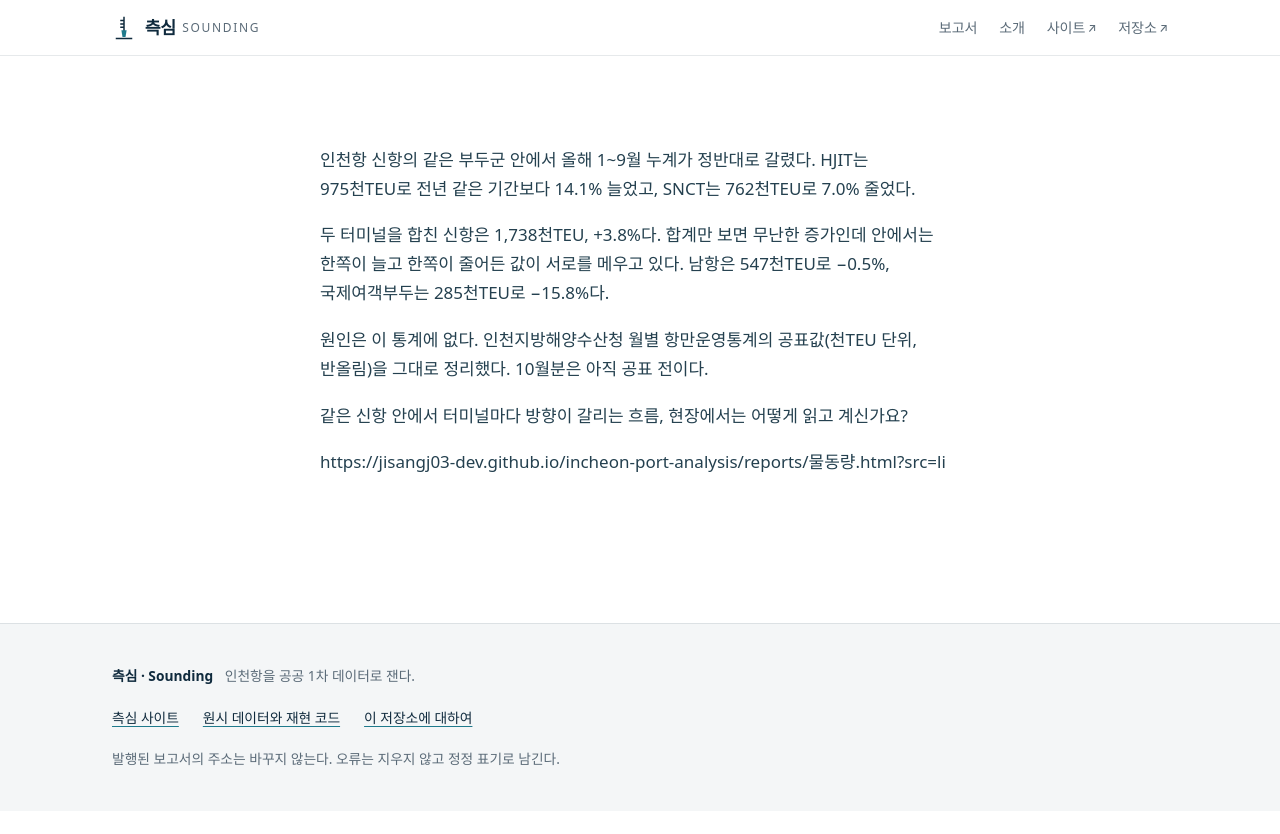
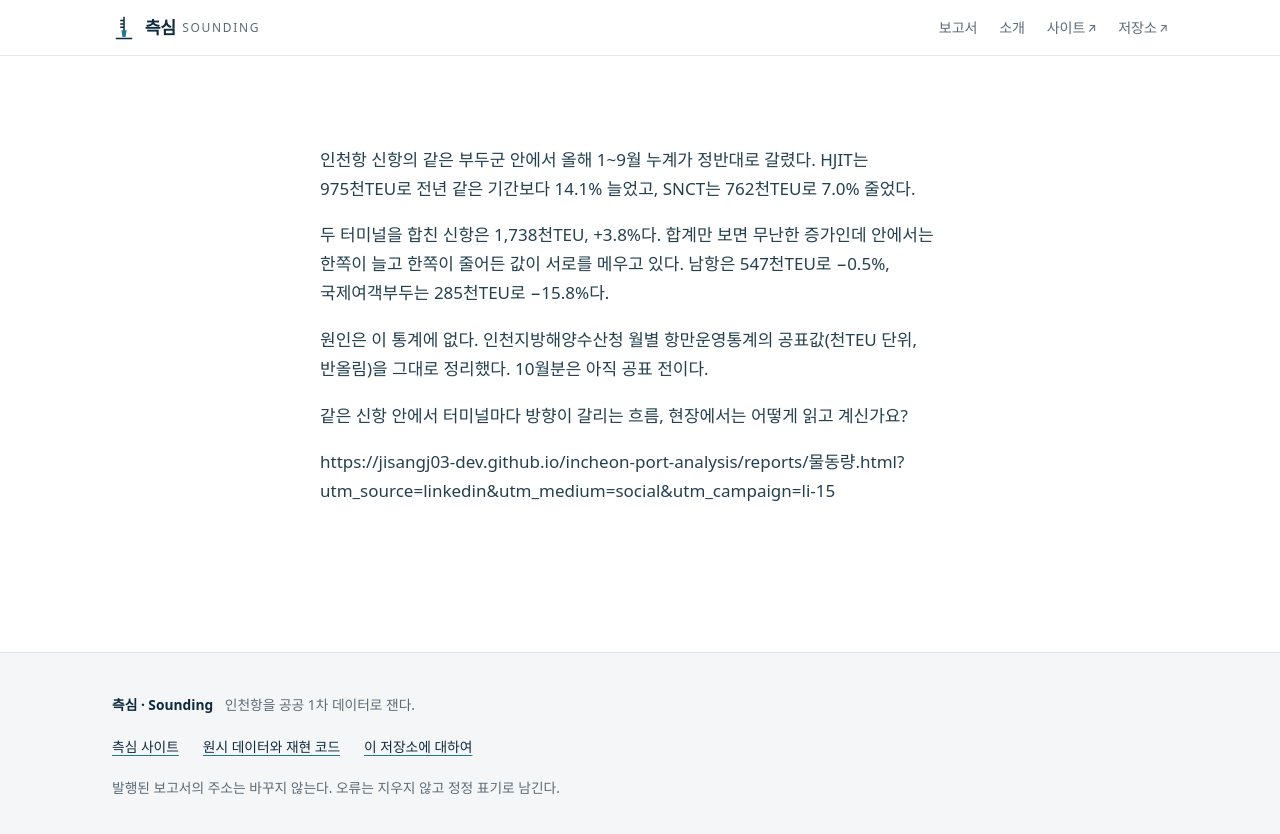
Before and after one commit to jisangj03-dev/incheon-port-analysis, a Jekyll site: the page built from docs/채널문안/2026-11-08.md, in a window 1280 px wide. Shown: the top 834 px of the page. Built offline with Jekyll 4.4.1, drawn with Linux system fonts in a browser that asks for light colours; some web fonts are replaced; our own code applies the rules of GitHub Pages for plain Markdown files; part of the change alters nothing that is shown.

Commit message:
li-15 링크에 UTM 부여
Co-Authored-By: Claude Sonnet 5.5 <noreply@anthropic.com>
Claude-Session: https://claude.ai/code/session_01FseFGDVzhGWUazfgwgDgHa

```diff
--- a/docs/채널문안/2026-11-08.md
+++ b/docs/채널문안/2026-11-08.md
@@ -1,7 +1,7 @@
 ---
 id: li-15
 channel: linkedin
-target: https://jisangj03-dev.github.io/incheon-port-analysis/reports/물동량.html?src=li
+target: https://jisangj03-dev.github.io/incheon-port-analysis/reports/물동량.html?utm_source=linkedin&utm_medium=social&utm_campaign=li-15
 status: 초안(2026-11-08) — 주간 루틴이 쓴 초안. 게시 판단·클릭은 오너 몫. 홍보 동결 해제 전에는 게시 없음.
 ---
 인천항 신항의 같은 부두군 안에서 올해 1~9월 누계가 정반대로 갈렸다. HJIT는 975천TEU로 전년 같은 기간보다 14.1% 늘었고, SNCT는 762천TEU로 7.0% 줄었다.
@@ -12,4 +12,4 @@ status: 초안(2026-11-08) — 주간 루틴이 쓴 초안. 게시 판단·클
 
 같은 신항 안에서 터미널마다 방향이 갈리는 흐름, 현장에서는 어떻게 읽고 계신가요?
 
-https://jisangj03-dev.github.io/incheon-port-analysis/reports/물동량.html?src=li
+https://jisangj03-dev.github.io/incheon-port-analysis/reports/물동량.html?utm_source=linkedin&utm_medium=social&utm_campaign=li-15
```
